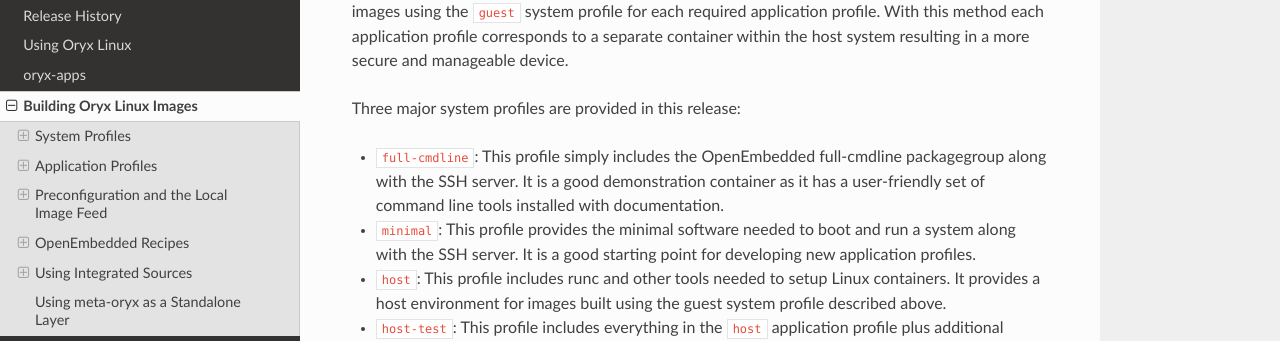
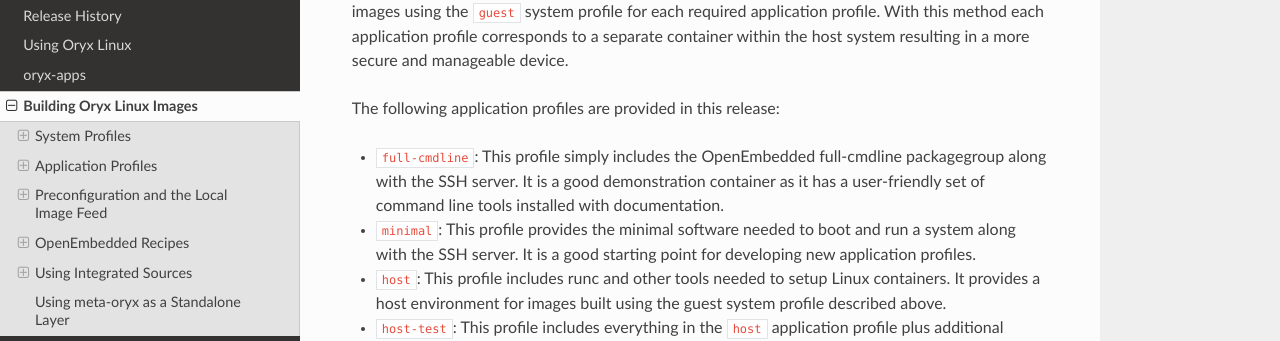
Before and after one commit to NetworkGradeLinux/mion, a Sphinx documentation site: the page built from docs/building-images.rst, in a window 1280 px wide and 900 px high, scrolled down 1996 px. Shown: the part 159-500 px from the top of the window. Built offline with Sphinx 7.4.7 and the Read the Docs theme 2.0.0, drawn with Linux system fonts in a browser that asks for light colours; some of the changed text lies outside the part shown.

Commit message:
docs: Minor fixes in system profile & application profile descriptions
Signed-off-by: Paul Barker <pbarker@oryx-linux.org>

```diff
--- a/docs/building-images.rst
+++ b/docs/building-images.rst
@@ -25,7 +25,7 @@
 system profiles are orthogonal to machine selection, consistent boot or
 virtualisation methods may be enforced across multiple platforms.
 
-Two system profiles are provided in this release:
+The following system profiles are provided in this release:
 
 * ``native``: This profile indicates that the image will run "bare metal" on the
   chosen platform. Build artifacts suitable for writing to an SD card, USB stick
@@ -120,7 +120,7 @@
 profile corresponds to a separate container within the host system resulting in
 a more secure and manageable device.
 
-Three major system profiles are provided in this release:
+The following application profiles are provided in this release:
 
 * ``full-cmdline``: This profile simply includes the OpenEmbedded full-cmdline
   packagegroup along with the SSH server. It is a good demonstration
```
